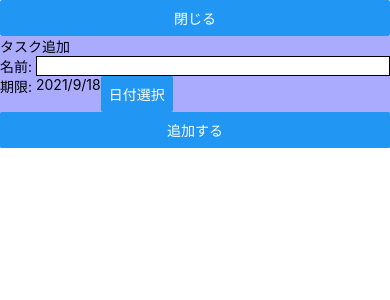
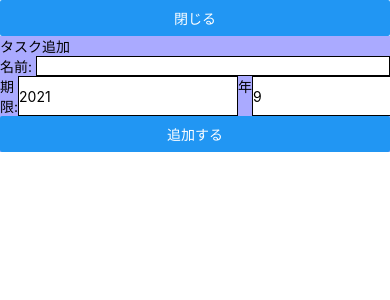
Before and after one commit to hutinoatari/deadlineBarelistMobile, a React Native app: screen / in a window 390 px wide. Both pictures are taken after a click on the button "リスト". Shown: the top 300 px of the page. Built offline with nearby package versions, Linux system fonts and the light colour scheme.

Commit message:
タスク追加機能を追加した

```diff
--- a/App.tsx
+++ b/App.tsx
@@ -6,7 +6,7 @@ import Header from "./components/Header";
 import Footer from "./components/Footer";
 import TaskModal from "./components/TaskModal";
 import { TaskData } from "./types/data";
-import { UNIXDateToYYYYMMDD } from "./utils/util";
+import { UNIXTimeToYYYYMMDD } from "./utils/util";
 
 const App: FC<{}> = () => {
     const [taskDatas, setTaskDatas] = useState<TaskData[]>([{name: "a",deadline: 0,isDone: false,}]);
@@ -59,7 +59,7 @@ const App: FC<{}> = () => {
                         {taskDatas.map((taskData: TaskData, i: number) =>
                             <Row key={i}>
                                 <Cell><Text>{taskData.name}</Text></Cell>
-                                <Cell><Text>{UNIXDateToYYYYMMDD(taskData.deadline)}</Text></Cell>
+                                <Cell><Text>{UNIXTimeToYYYYMMDD(taskData.deadline)}</Text></Cell>
                                 <Cell><Text>{taskData.isDone ? "o" : "x"}</Text></Cell>
                                 <Cell><Button title="完了" onPress={() => {}} /></Cell>
                                 <Cell><Button title="削除" onPress={() => {}} /></Cell>
--- a/components/TaskModal.tsx
+++ b/components/TaskModal.tsx
@@ -1,6 +1,7 @@
-import React, { FC } from 'react';
-import { StyleSheet, Modal, Text, TextInput, Button, View } from 'react-native';
+import React, { FC, useState } from 'react';
+import { StyleSheet, Modal, Text, TextInput, Button, View, Alert } from 'react-native';
 import { TaskData } from "../types/data";
+import { UNIXTimeToYYYYMMDD } from "../utils/util";
 
 interface Props {
     visible: boolean;
@@ -13,6 +14,11 @@ const TaskModal: FC<Props> = ({
     onRequestClose,
     addTask,
 }) => {
+    const [taskName, setTaskName] = useState<string>("");
+    const [year, setYear] = useState<string>("" + new Date().getFullYear());
+    const [month, setMonth] = useState<string>("" + (new Date().getMonth() + 1));
+    const [date, setDate] = useState<string>("" + new Date().getDate());
+
     return (
         <Modal
             visible={visible}
@@ -28,22 +34,72 @@ const TaskModal: FC<Props> = ({
                     flexDirection: "row",
                 }}>
                     <Text>名前: </Text>
-                    <TextInput style={{
-                        backgroundColor: "white",
-                        borderWidth: 1,
-                        padding: 0,
-                        flex: 1,
-                    }} />
+                    <TextInput
+                        value={taskName}
+                        onChangeText={setTaskName}
+                        style={{
+                            backgroundColor: "white",
+                            borderWidth: 1,
+                            padding: 0,
+                            flex: 1,
+                        }}
+                    />
                 </View>
                 <View style={{
                     flexDirection: "row",
                 }}>
                     <Text>期限: </Text>
-                    <Text>2021/9/18</Text>
-                    <Button title="日付選択" onPress={() => {}} />
+                    <TextInput
+                        value={year}
+                        onChangeText={setYear}
+                        keyboardType="numeric"
+                        style={{
+                            backgroundColor: "white",
+                            borderWidth: 1,
+                            padding: 0,
+                            flex: 1,
+                        }}
+                    />
+                    <Text>年</Text>
+                    <TextInput
+                        value={month}
+                        onChangeText={setMonth}
+                        keyboardType="numeric"
+                        style={{
+                            backgroundColor: "white",
+                            borderWidth: 1,
+                            padding: 0,
+                            flex: 1,
+                        }}
+                    />
+                    <Text>月</Text>
+                    <TextInput
+                        value={date}
+                        onChangeText={setDate}
+                        keyboardType="numeric"
+                        style={{
+                            backgroundColor: "white",
+                            borderWidth: 1,
+                            padding: 0,
+                            flex: 1,
+                        }}
+                    />
+                    <Text>日</Text>
                 </View>
                 <Button title="追加する" onPress={() => {
-                    //addTask();
+                    const taskNamestring = taskName;
+                    const yearNumber = +year;
+                    const monthNumber = +month - 1;
+                    const dateNumber = +date;
+                    if(taskNamestring.trim()!=="" && !isNaN(yearNumber) && !isNaN(monthNumber) && !isNaN(dateNumber)){
+                        const UNIXTime = new Date(yearNumber, monthNumber, dateNumber).getTime();
+                        addTask({
+                            name: taskNamestring,
+                            deadline: UNIXTime,
+                            isDone: false,
+                        });
+                        onRequestClose();
+                    }
                 }} />
             </View>
         </Modal>
--- a/utils/util.ts
+++ b/utils/util.ts
@@ -1,13 +1,5 @@
-const dateTosecond = 86400000;
-
-const dateToUNIXDate = (date: Date): number => {
-    const UNIXTime = date.getTime();
-    const UNIXDate = Math.floor(UNIXTime / dateTosecond);
-    return UNIXDate;
-}
-
-const UNIXDateToYYYYMMDD = (UNIXDate: number): string => {
-    const date = new Date(UNIXDate * dateTosecond);
+const UNIXTimeToYYYYMMDD = (UNIXTime: number): string => {
+    const date = new Date(UNIXTime);
     const y = date.getFullYear();
     const m = date.getMonth() + 1;
     const d = date.getDate();
@@ -15,4 +7,4 @@ const UNIXDateToYYYYMMDD = (UNIXDate: number): string => {
     return YYYYMMDD;
 }
 
-export {dateToUNIXDate, UNIXDateToYYYYMMDD};
+export { UNIXTimeToYYYYMMDD };
```
